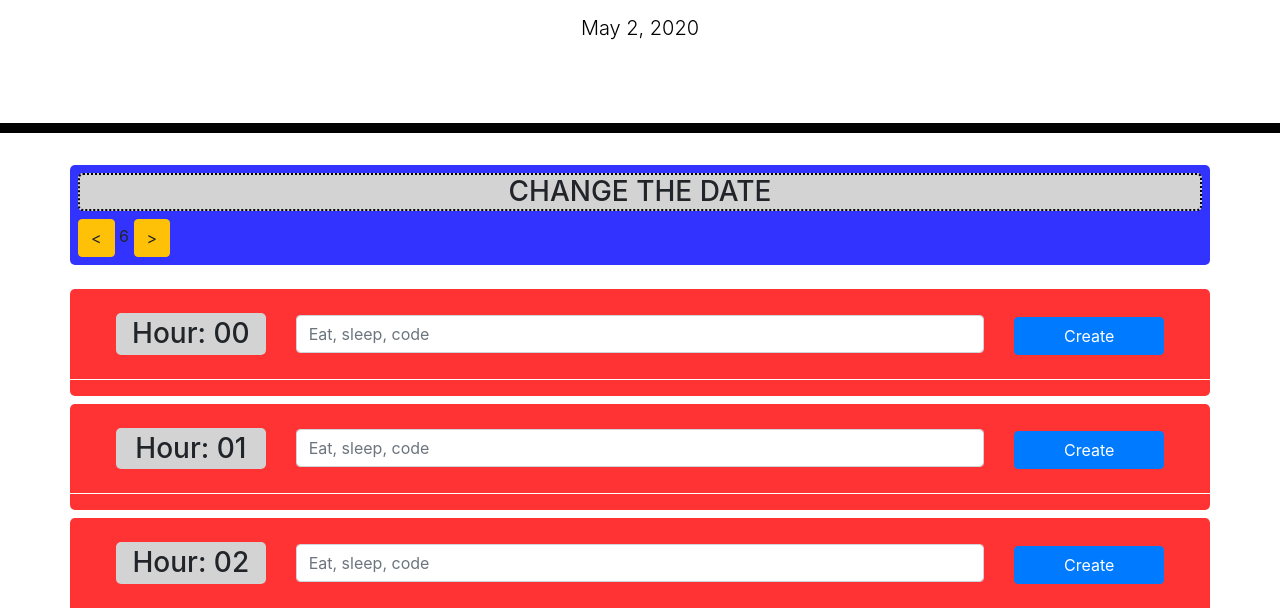
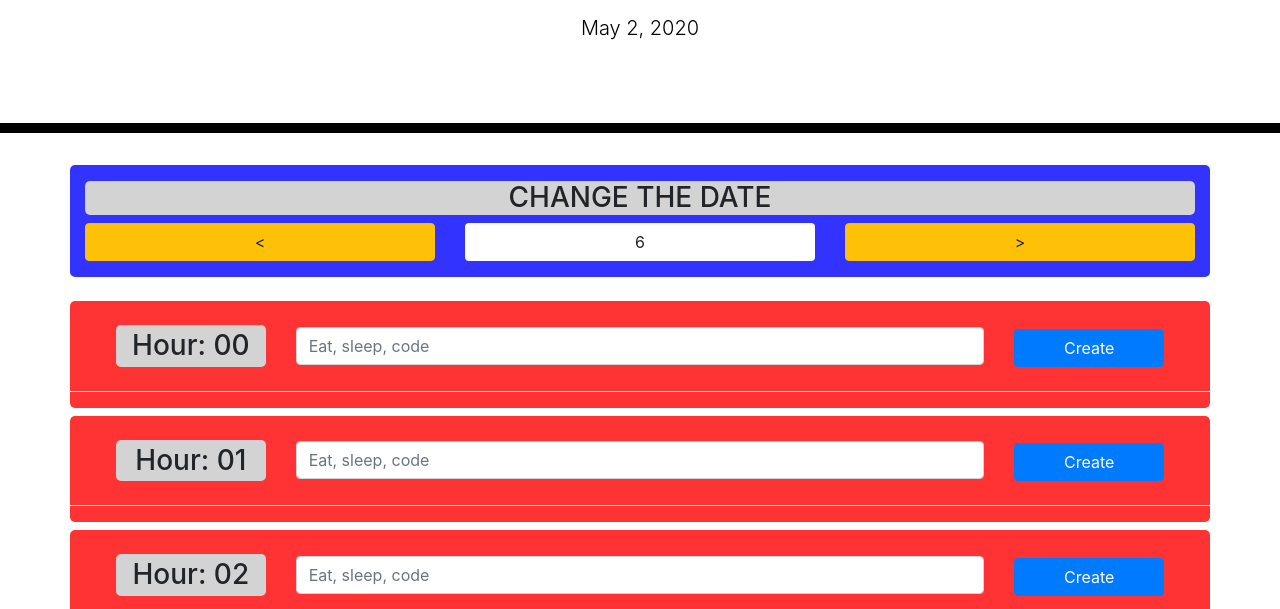
Before and after one commit to Spazcool/day-planner, a plain HTML site: page index.html in a window 1280 px wide. Shown: the part 191-800 px from the top of the page. Drawn offline with nearby package versions, Linux system fonts and the light colour scheme.

Commit message:
rough style for date picker, fixed empty input bug

```diff
--- a/index.html
+++ b/index.html
@@ -28,12 +28,19 @@
     <div class="container">
       <!-- day picker -->
       <div class="row justify-content-md-center">
-        <div class="col-xs-12 col-md-12 p-2 datePicker" style="background-color: rgba(0,0,255, 0.8);">
-
-          <h3 style="border: 2px black dotted;">CHANGE THE DATE</h3>
-          <span><button type="button" class="btn btn-warning" id="dayEarlier">&lt;</button></span>
-          <span id='dayPicked'></span>
-          <span><button type="button"  class="btn btn-warning" id="dayLater">&gt;</button></span>
+        <div class="col-xs-12 col-md-12 pb-2 pt-3 datePicker" style="background-color: rgba(0,0,255, 0.8);">
+          <h3>CHANGE THE DATE</h3>
+          <div class="row">
+            <div class="col-md-4 mb-2">
+              <button type="button" class="btn btn-warning" style="width:100%;" id="dayEarlier">&lt;</button>
+            </div>
+            <div class="col-md-4 mb-2">
+              <div style="background-color: white; width:100%;" class="btn" id='dayPicked'></div>
+            </div>
+            <div class="col-md-4 mb-2">
+              <button type="button" class="btn btn-warning" style="width:100%;" id="dayLater">&gt;</button>
+            </div>
+          </div>
         </div>
       </div>
     </br>
--- a/script.js
+++ b/script.js
@@ -45,6 +45,10 @@ $(function(){
         let saved = (localStorage.getItem("savedActivities")) ? JSON.parse(localStorage.getItem("savedActivities")) : [];
         let buttonVal = $(this).attr("data-hour");
         let inputVal = $(`input[data-hour=${buttonVal}]`);
+        // NO EMPTY INPUTS
+        if(inputVal.val() == ''){
+            return;
+        }
         let savedElement = saved.filter(hour => hour.time == buttonVal);
         // FIRST SAVE GLOBAL || FIRST SAVE PER HOUR
         if(!saved.length || !saved.includes(savedElement[0])){
@@ -80,7 +84,6 @@ $(function(){
         $(`button[data-value=${val}]`).on("click", removeActivity);
     }
 // todo bug when refreshing page if there's more than 3 items, the extras get chopped
-// todo bug, prohibit entering nothingin input field
     function refreshItems(){
         let saved = JSON.parse(localStorage.getItem("savedActivities"));
         $(".todos").html('')
```
